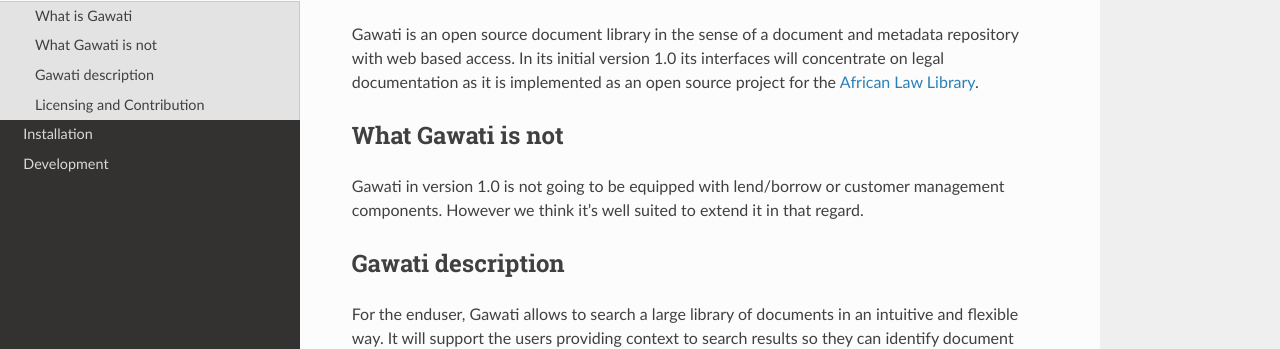
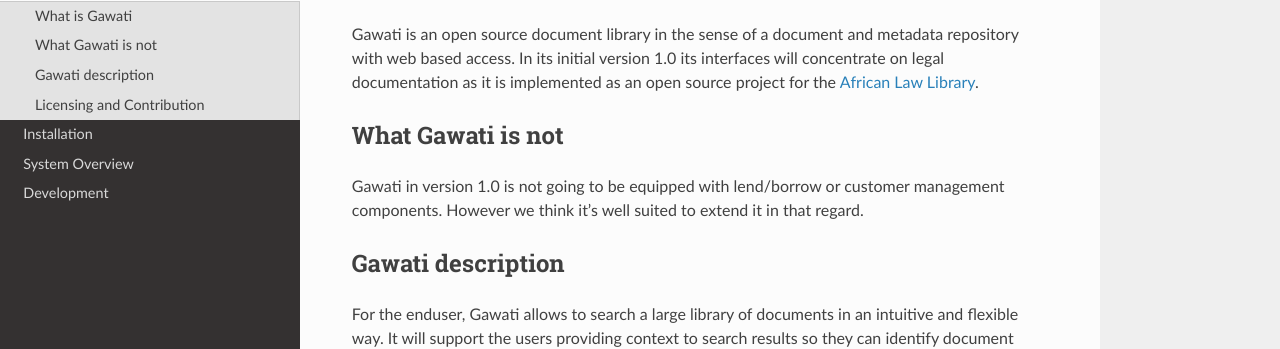
Before and after one commit to gawati/gawati-docs, a Sphinx documentation site: the page built from docs/source/about-gawati.rst, in a window 1280 px wide. Shown: the part 193-542 px from the top of the page. Built offline with Sphinx 7.4.7 and the Read the Docs theme 2.0.0, drawn with Linux system fonts in a browser that asks for light colours; pages that are not in the unit, such as notebooks, are missing from menus.

Commit message:
Reference from toplevel

```diff
--- a/docs/source/index.rst
+++ b/docs/source/index.rst
@@ -12,7 +12,7 @@ Gawati Documentation
 
    about-gawati
    setup/index
-   gawati-data-server
+   system/index
    development/index
 
 
```
